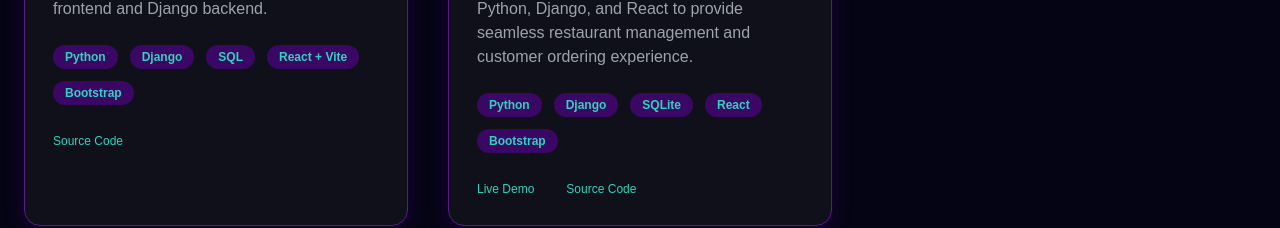
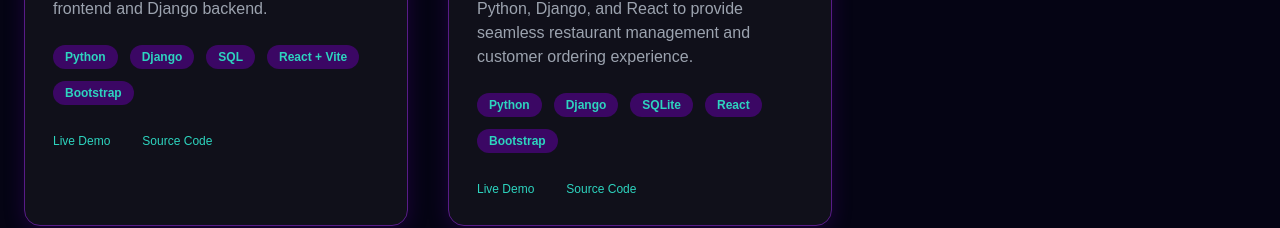
Before and after one commit to deepakmaharana278/My_Portfolio, a React (Vite) app in the folder Portfolio/: page / in a window 1280 px wide. Shown: the part 2840-3068 px from the top of the page. Built offline with nearby package versions, Linux system fonts and the light colour scheme.

Commit message:
HMS live demo

```diff
--- a/Portfolio/src/components/Work/Work.jsx
+++ b/Portfolio/src/components/Work/Work.jsx
@@ -48,7 +48,7 @@ const Work = () => {
       title: "Hospitl Management System",
       description: "Full-stack HMS application using React frontend and Django backend.",
       tech: ["Python", "Django", "SQL", "React + Vite", "Bootstrap"],
-      demoLink: "",
+      demoLink: "https://hospital-management-system-1-fbpb.onrender.com",
       codeLink: "https://github.com/deepakmaharana278/Hospital-Management-System",
     },
     {
```
